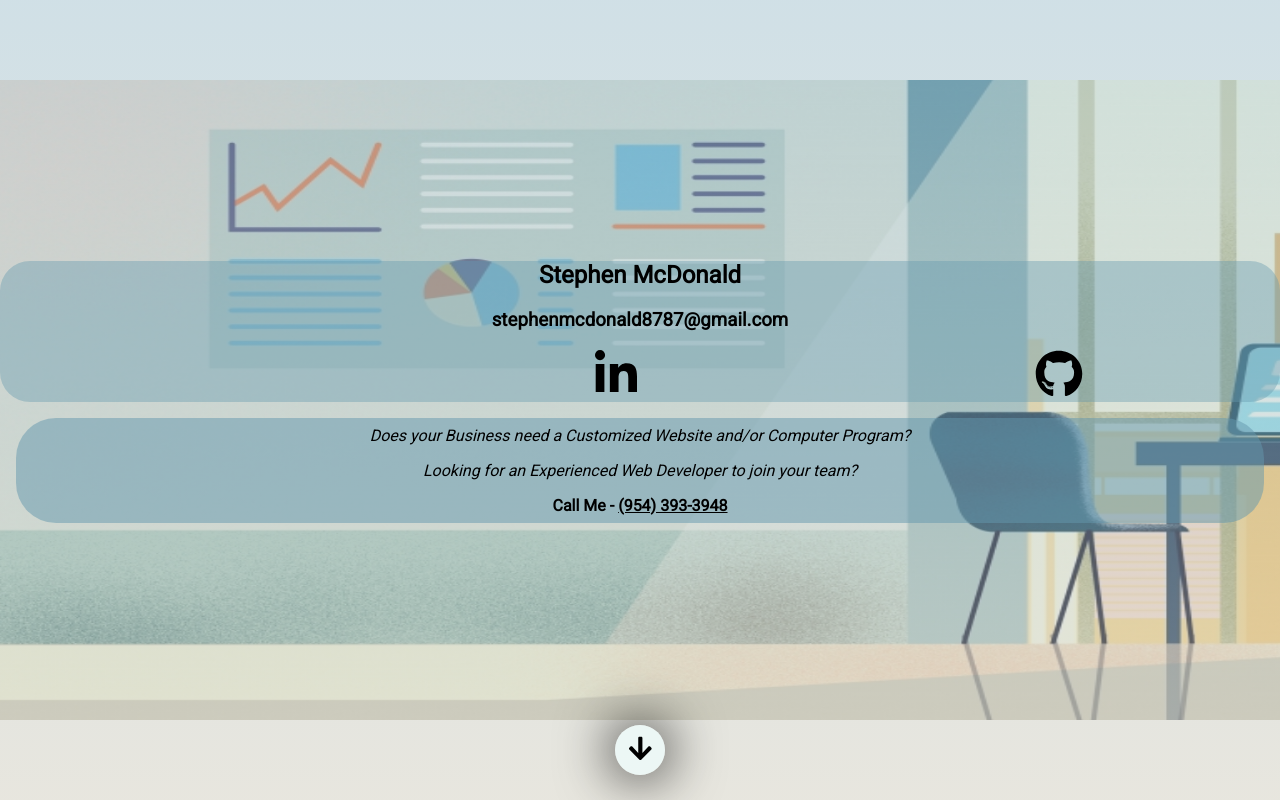
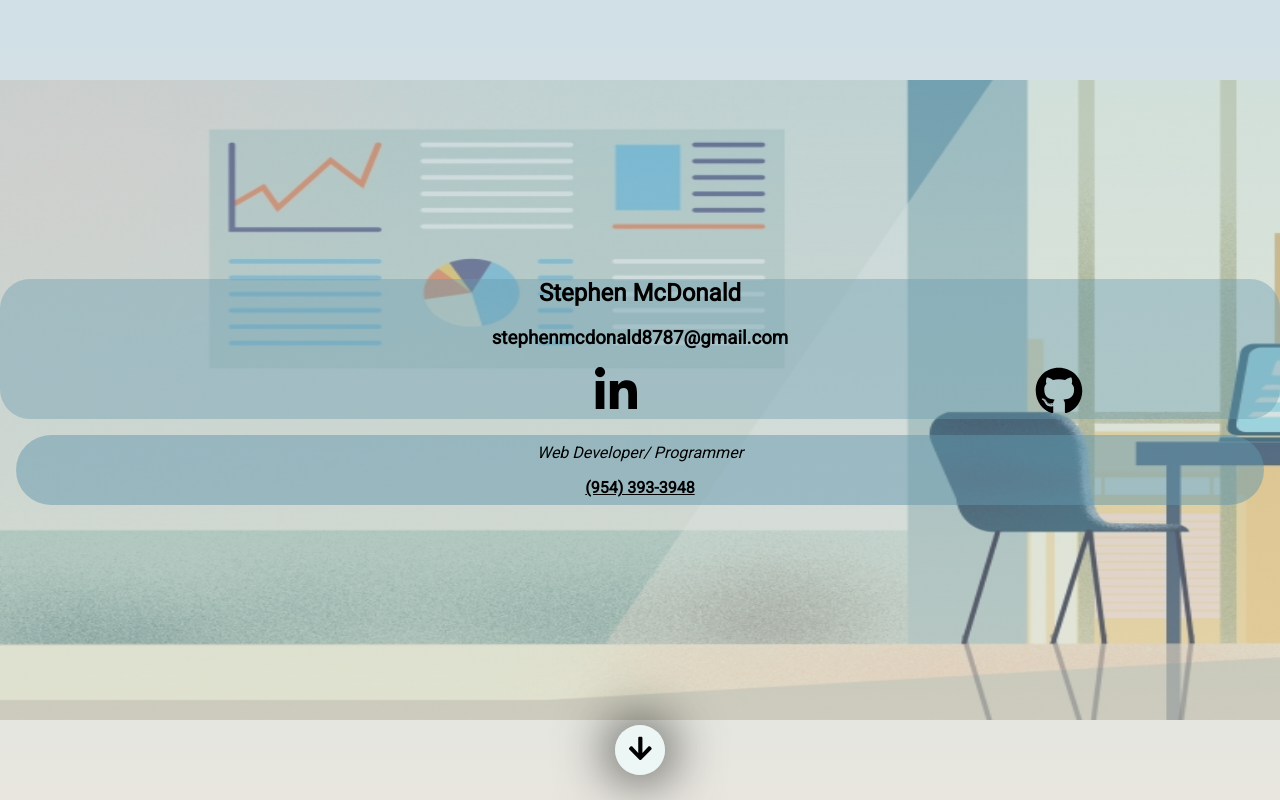
Before and after one commit to stevemcd87/stevemcd87, a React (Create React App) app: page / in a window 1280 px wide. Shown: the top 800 px of the page. Built offline with nearby package versions, Linux system fonts and the light colour scheme.

Commit message:
updated Header component

```diff
--- a/src/components/Header/Header.js
+++ b/src/components/Header/Header.js
@@ -1,43 +1,11 @@
-import React, {  useEffect } from "react";
+import React, { useEffect } from "react";
 import "./Header.css";
 
 import { FaLinkedinIn, FaGithub } from "react-icons/fa";
 import { Icon } from "@iconify/react";
 import codewarsIcon from "@iconify/icons-simple-icons/codewars";
 
-// import styled, { keyframes } from "styled-components";
-// import {  slideInLeft } from "react-animations";
-
-// const bounceAnimation = keyframes`${bounce}`;
-
-const HeaderList = [
-  <>
-    <li className="header-li">
-      <em>
-        Does your Business need a Customized Website and<>&#47;</>or Computer
-        Program?
-      </em>
-    </li>
-    <li className="header-li">
-      <em>Looking for an Experienced Web Developer to join your team?</em>
-    </li>
-    <li className="header-li">
-      <strong>Call Me - <a href="tel:+19543933948">(954) 393-3948</a></strong>
-    </li>
-  </>
-];
-
 function Header() {
-  // const [headerListDisplayed, setheaderListDisplayed] = useState([]);
-
-  useEffect(() => {});
-
-  function getList(ind) {
-    return HeaderList[ind];
-  }
-  // <Bounce>
-  //   <h1>HEY</h1>
-  // </Bounce>
   return (
     <div>
       <header>
@@ -71,7 +39,17 @@ function Header() {
             </a>
           </div>
         </div>
-        <ul id="header-list">{HeaderList}</ul>
+        <ul id="header-list">
+          {" "}
+          <li className="header-li">
+            <em>Web Developer/ Programmer</em>
+          </li>
+          <li className="header-li">
+            <strong>
+              <a href="tel:+19543933948">(954) 393-3948</a>
+            </strong>
+          </li>
+        </ul>
       </header>
     </div>
   );
```
